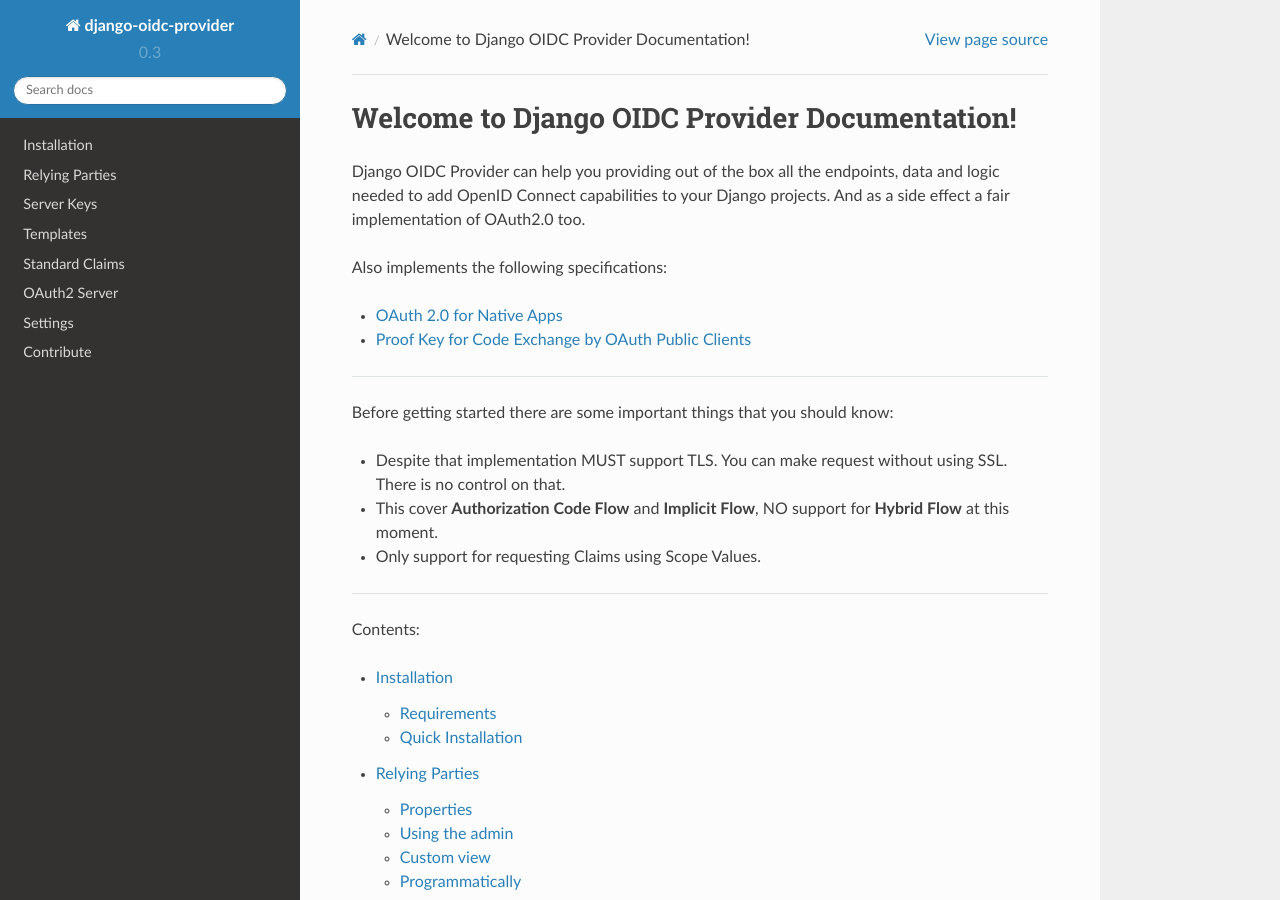
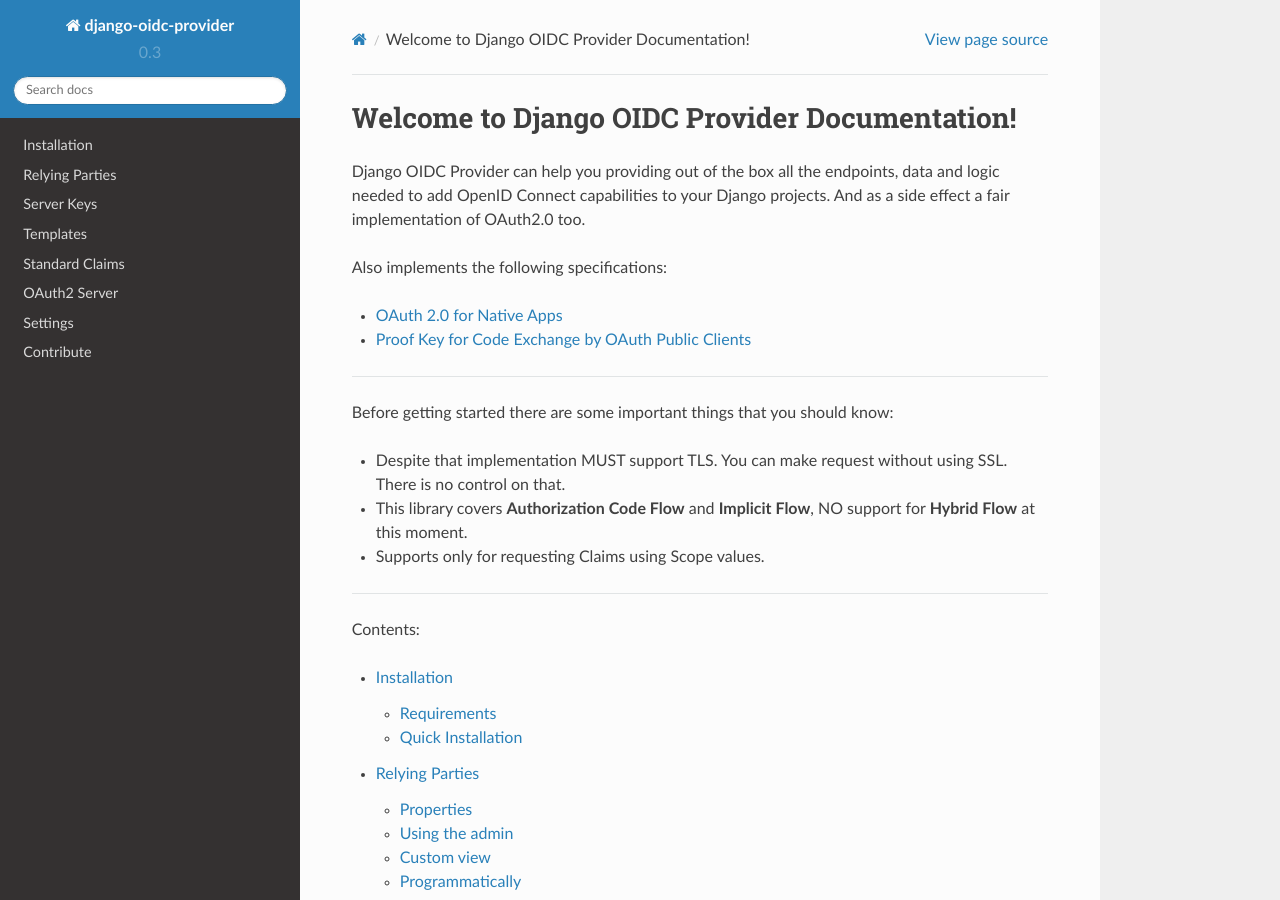
Before and after one commit to juanifioren/django-oidc-provider, a Sphinx documentation site: the page built from docs/index.rst, in a window 1280 px wide and 900 px high. Built offline with Sphinx 7.4.7 and the Read the Docs theme 2.0.0, drawn with Linux system fonts in a browser that asks for light colours.

Commit message:
grammar corrections

```diff
--- a/docs/index.rst
+++ b/docs/index.rst
@@ -13,8 +13,8 @@
 Before getting started there are some important things that you should know:
 
 * Despite that implementation MUST support TLS. You can make request without using SSL. There is no control on that.
-* This cover **Authorization Code Flow**  and **Implicit Flow**, NO support for **Hybrid Flow** at this moment.
-* Only support for requesting Claims using Scope Values.
+* This library covers **Authorization Code Flow**  and **Implicit Flow**, NO support for **Hybrid Flow** at this moment.
+* Supports only for requesting Claims using Scope values.
 
 --------------------------------------------------------------------------------
 
```
